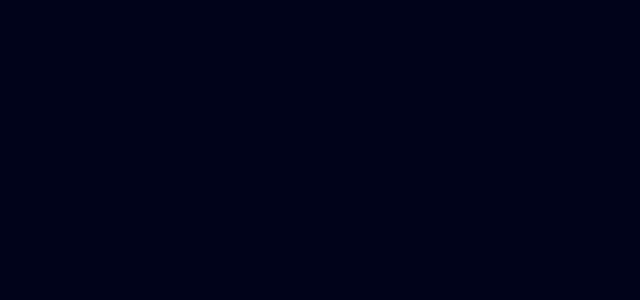
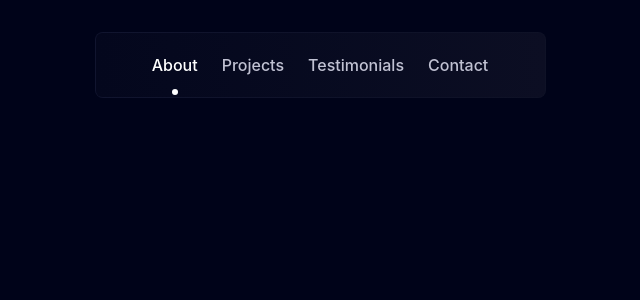
Before and after one commit to Abdelhassibbenmansour/Spotlight-Portfolio, a React (Vite) app: page / in a window 1280 px wide. Shown: the top 300 px of the page, without its empty margins (320-960 px from the left). Built offline with nearby package versions, Linux system fonts and the light colour scheme.

Commit message:
Finish The Navbar Component

```diff
--- a/package.json
+++ b/package.json
@@ -11,6 +11,7 @@
   },
   "dependencies": {
     "@tailwindcss/vite": "^4.3.5",
+    "clsx": "^2.1.1",
     "react": "^19.3.1",
     "react-dom": "^19.3.1",
     "tailwindcss": "^4.3.5"
--- a/src/App.jsx
+++ b/src/App.jsx
@@ -1,9 +1,9 @@
-
+import Header from "./sections/Header";
 
 const App = () => {
   return (
-    <div className="min-h-screen text-inter bg-bg text-white">
-
+    <div className="min-h-screen text-inter bg-bg text-white py-4 md:py-8 px-4">
+      <Header />
     </div>
   )
 }
--- a/src/components/Navbar.jsx
+++ b/src/components/Navbar.jsx
@@ -1,5 +1,50 @@
+import { useState } from "react";
+import clsx from "clsx";
+import { navItems } from "../data/data";
+
 const Navbar = () => {
-  return <div>Navbar</div>;
+  const [active, setActive] = useState("About");
+
+  const handleClick = (e, item) => {
+    e.preventDefault();
+    setActive(item.label);
+    const target = document.getElementById(item.sectionId);
+    if (target) {
+      target.scrollIntoView({ behavior: "smooth" });
+    }
+  };
+
+  return (
+    <div className="p-px w-full md:w-[451px] h-[66px] mx-auto rounded-lg bg-gradient-to-r from-[#6971A229] to-[#272A3C5E]">
+      <nav className="w-full h-full flex justify-center items-center bg-gradient-to-r from-[#04071D] to-[#0C0E23] rounded-md px-6">
+        <ul className="flex items-center gap-6 relative">
+          {navItems.map((item) => {
+            const isActive = active === item.label;
+            return (
+              <li key={item.id} className="relative flex flex-col items-center">
+                <a
+                  href={`#${item.sectionId}`}
+                  onClick={(e) => handleClick(e, item)}
+                  className={clsx(
+                    "text-md font-medium whitespace-nowrap transition-colors duration-300 ease-in-out focus:outline-none focus-visible:ring-2 focus-visible:ring-white focus-visible:rounded",
+                    isActive ? "text-white" : "text-[var(--color-normal)]"
+                  )}
+                >
+                  {item.label}
+                </a>
+                <span
+                  className={clsx(
+                    "absolute -bottom-[18px] w-1.5 h-1.5 rounded-full bg-white transition-opacity duration-300 ease-in-out",
+                    isActive ? "opacity-100" : "opacity-0"
+                  )}
+                />
+              </li>
+            );
+          })}
+        </ul>
+      </nav>
+    </div>
+  );
 };
 
 export default Navbar;
--- /dev/null
+++ b/src/data/data.js
@@ -0,0 +1,6 @@
+export const navItems = [
+  { id: 1, label: "About",       sectionId: "about" },
+  { id: 2, label: "Projects",    sectionId: "projects" },
+  { id: 3, label: "Testimonials",sectionId: "testimonials" },
+  { id: 4, label: "Contact",     sectionId: "contact" },
+];
--- a/src/index.css
+++ b/src/index.css
@@ -5,12 +5,10 @@
 @theme {
     --font-inter : "Inter", sans-serif;
     --color-bg: #000319;
+    --color-normal: #C1C2D3;
 }
 
 @layer utilities {
-    .normal-text {
-        color: #C1C2D3;
-    }
     .span-text {
         color: #CBACF9;
     }
--- a/src/sections/Header.jsx
+++ b/src/sections/Header.jsx
@@ -1,5 +1,11 @@
+import Navbar from "../components/Navbar";
+
 const Header = () => {
-  return <section>Header</section>;
+  return (
+    <section>
+      <Navbar />
+    </section>
+  )
 };
 
 export default Header;
```
Also changed, not shown: 1 other file (tests, documents, lock files or other folders).
